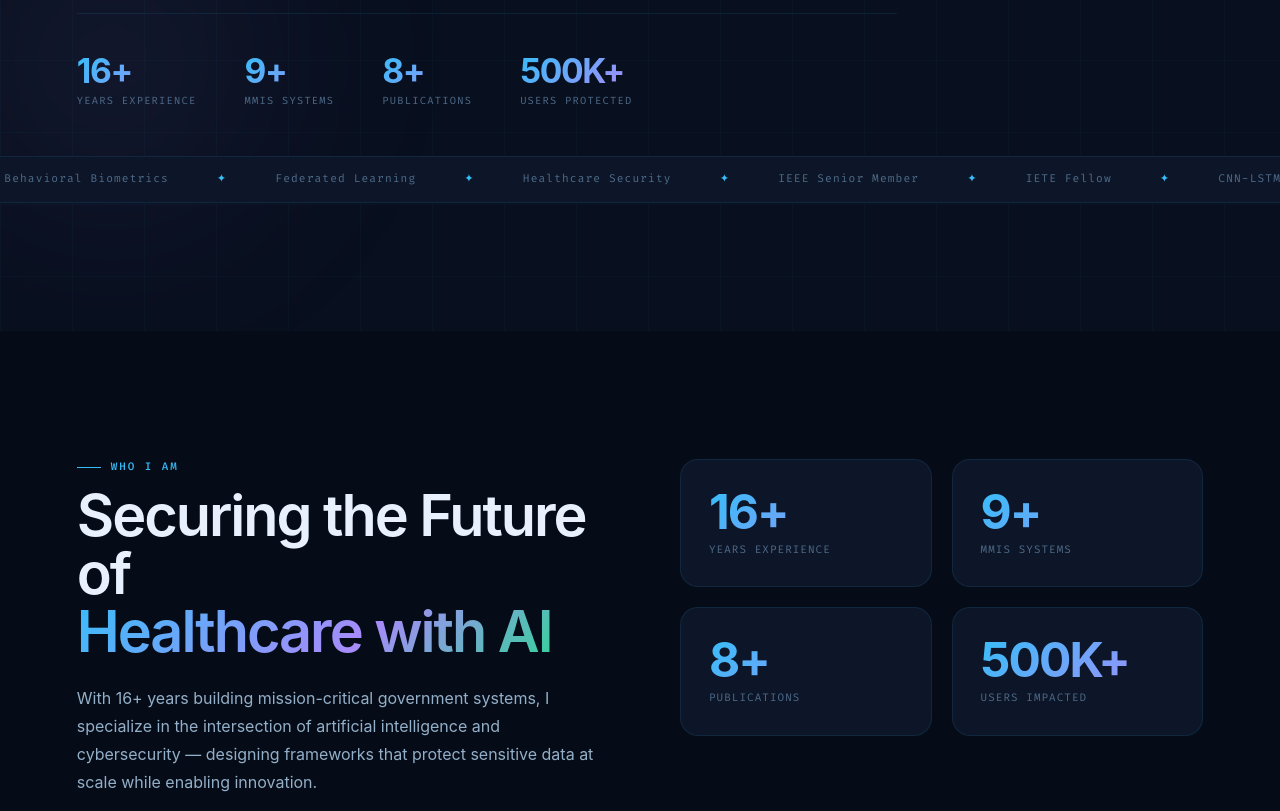
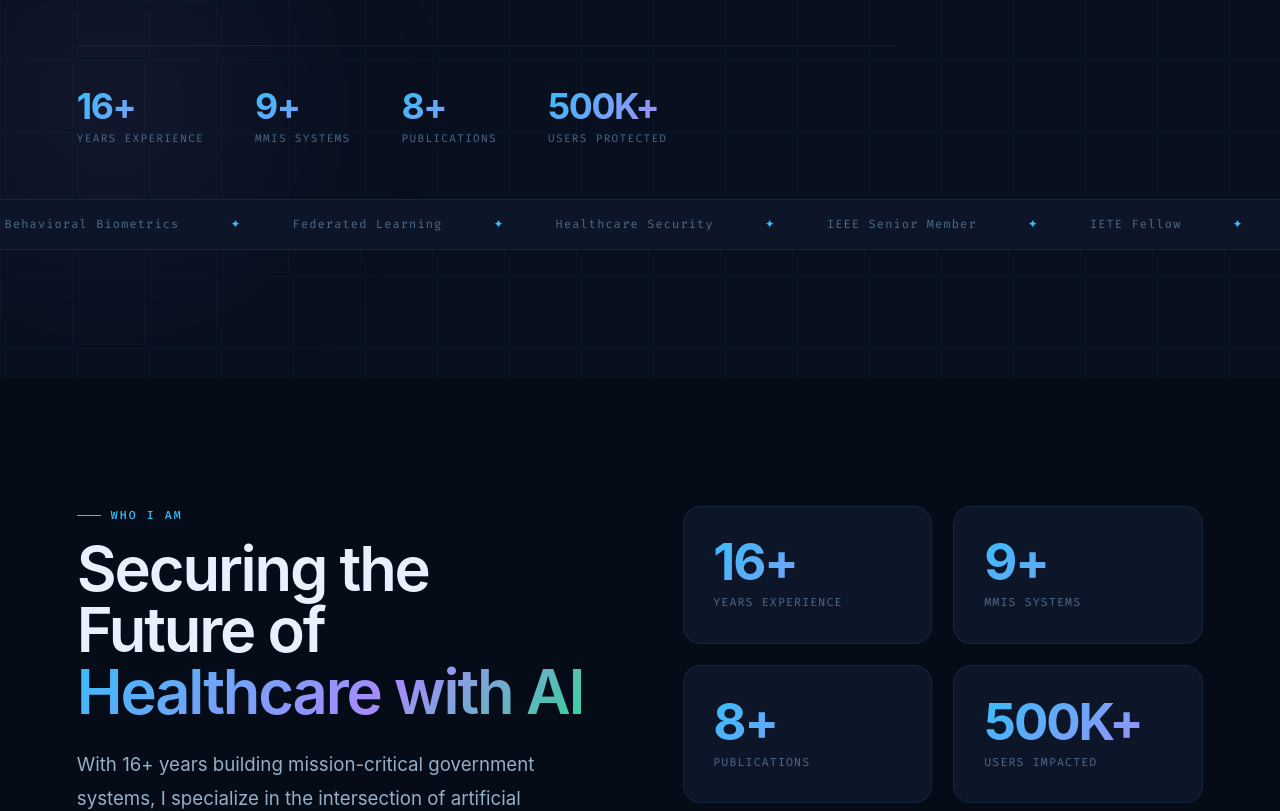
Before and after one commit to pdreddy/drp-portfolio, a React (Vite) app: page / in a window 1280 px wide. Shown: the part 660-1471 px from the top of the page. Built offline with nearby package versions, Linux system fonts and the light colour scheme; a web font is replaced by a local one.

Commit message:
first aichange3

```diff
--- a/index 2.html
+++ b/index 2.html
@@ -18,7 +18,7 @@
    RESET & BASE
 ═══════════════════════════════════════════ */
 *,*::before,*::after{box-sizing:border-box;margin:0;padding:0}
-html{scroll-behavior:smooth;font-size:16px}
+html{scroll-behavior:smooth;font-size:17px}
 
 /* ═══════════════════════════════════════════
    DESIGN TOKENS
@@ -67,7 +67,10 @@ body {
   color: var(--tx);
   overflow-x: hidden;
   -webkit-font-smoothing: antialiased;
+  line-height: 1.7;
+  cursor: pointer !important;
 }
+*,*::before,*::after{cursor:pointer !important}
 ::selection{background:rgba(56,189,248,.22);color:var(--tx)}
 ::-webkit-scrollbar{width:4px}
 ::-webkit-scrollbar-track{background:var(--bg)}
@@ -86,14 +89,14 @@ a{text-decoration:none;color:inherit}
 }
 .t-section {
   font-family: var(--fd);
-  font-size: clamp(2.2rem,4.5vw,3.6rem);
+  font-size: clamp(2.35rem,4.8vw,3.85rem);
   font-weight: 600;
   line-height: 1.0;
   letter-spacing: -.035em;
 }
 .t-card {
   font-family: var(--fd);
-  font-size: 1.05rem;
+  font-size: 1.15rem;
   font-weight: 600;
   letter-spacing: -.02em;
   line-height: 1.3;
@@ -117,7 +120,7 @@ a{text-decoration:none;color:inherit}
   background: var(--ac);
   flex-shrink: 0;
 }
-.t-body { font-family: var(--fb); font-size: 1rem; color: var(--tx2); line-height: 1.75; }
+.t-body { font-family: var(--fb); font-size: 1.1rem; color: var(--tx2); line-height: 1.82; }
 .t-mono { font-family: var(--fm); }
 
 /* Gradient text */
--- a/index.html
+++ b/index.html
@@ -18,7 +18,7 @@
        RESET & BASE
     ═══════════════════════════════════════════ */
     *,*::before,*::after{box-sizing:border-box;margin:0;padding:0}
-    html{scroll-behavior:smooth;font-size:16px}
+    html{scroll-behavior:smooth;font-size:17px}
 
     /* ═══════════════════════════════════════════
        DESIGN TOKENS
@@ -67,7 +67,10 @@
       color: var(--tx);
       overflow-x: hidden;
       -webkit-font-smoothing: antialiased;
+      line-height: 1.7;
+      cursor: pointer !important;
     }
+    *,*::before,*::after{cursor:pointer !important}
     ::selection{background:rgba(56,189,248,.22);color:var(--tx)}
     ::-webkit-scrollbar{width:4px}
     ::-webkit-scrollbar-track{background:var(--bg)}
@@ -86,14 +89,14 @@
     }
     .t-section {
       font-family: var(--fd);
-      font-size: clamp(2.2rem,4.5vw,3.6rem);
+      font-size: clamp(2.35rem,4.8vw,3.85rem);
       font-weight: 600;
       line-height: 1.0;
       letter-spacing: -.035em;
     }
     .t-card {
       font-family: var(--fd);
-      font-size: 1.05rem;
+      font-size: 1.15rem;
       font-weight: 600;
       letter-spacing: -.02em;
       line-height: 1.3;
@@ -117,7 +120,7 @@
       background: var(--ac);
       flex-shrink: 0;
     }
-    .t-body { font-family: var(--fb); font-size: 1rem; color: var(--tx2); line-height: 1.75; }
+    .t-body { font-family: var(--fb); font-size: 1.1rem; color: var(--tx2); line-height: 1.82; }
     .t-mono { font-family: var(--fm); }
 
     /* Gradient text */
--- a/src/index.css
+++ b/src/index.css
@@ -44,7 +44,7 @@
 
   html {
     scroll-behavior: smooth;
-    font-size: 16px;
+    font-size: 17px;
   }
 
   body {
@@ -54,13 +54,14 @@
     overflow-x: hidden;
     -webkit-font-smoothing: antialiased;
     transition: background-color 0.45s ease, color 0.45s ease;
-    cursor: pointer;
+    cursor: pointer !important;
+    line-height: 1.7;
   }
 
   *,
   *::before,
   *::after {
-    cursor: inherit;
+    cursor: pointer !important;
   }
 
   a,
@@ -160,7 +161,7 @@
   /* Section title */
   .text-section {
     font-family: var(--font-display);
-    font-size: clamp(2.2rem, 4vw, 3.5rem);
+    font-size: clamp(2.35rem, 4.4vw, 3.85rem);
     font-weight: 600;
     line-height: 1.0;
     letter-spacing: -0.035em;
@@ -169,7 +170,7 @@
   /* Card title */
   .text-card {
     font-family: var(--font-display);
-    font-size: 1.05rem;
+    font-size: 1.15rem;
     font-weight: 600;
     letter-spacing: -0.02em;
   }
```
